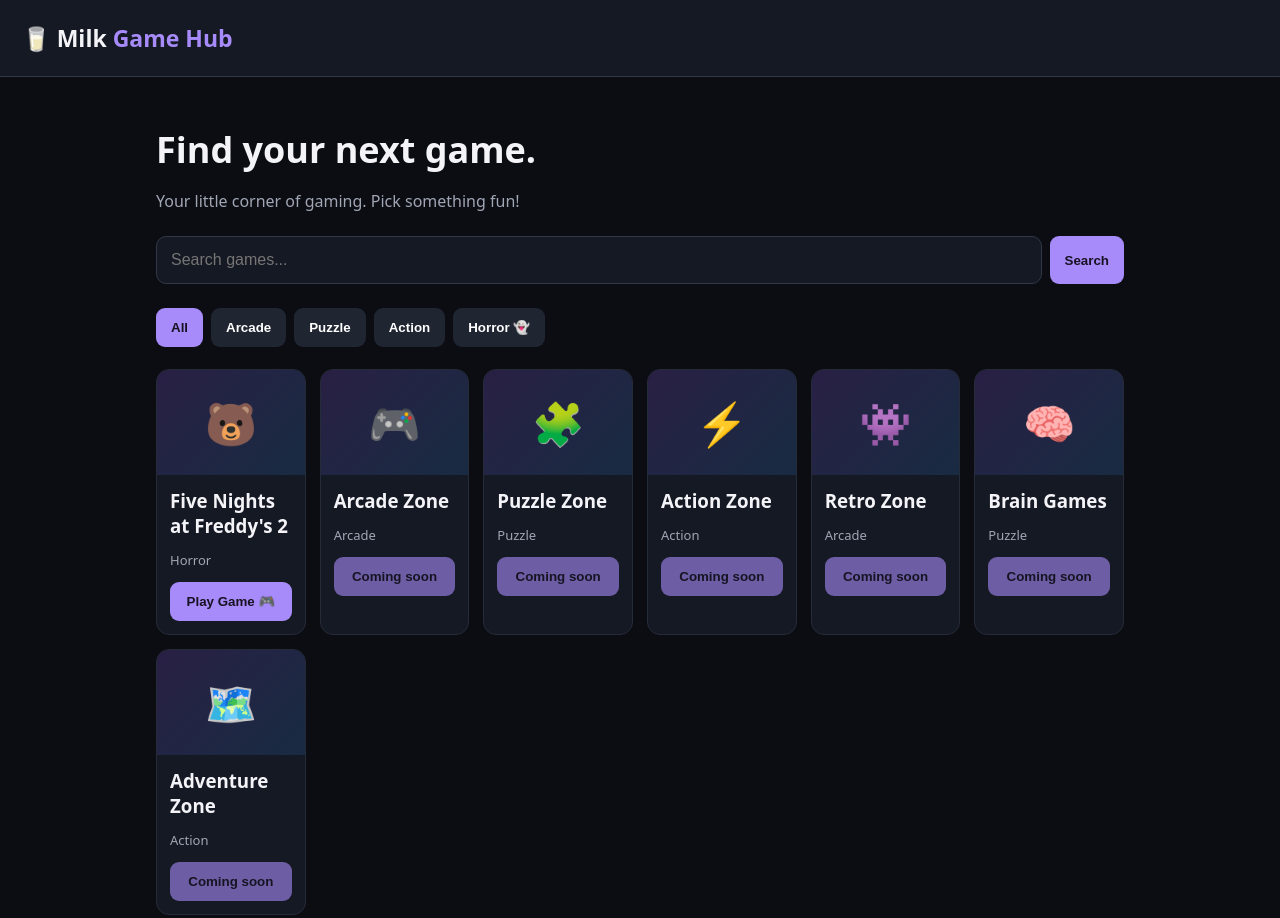
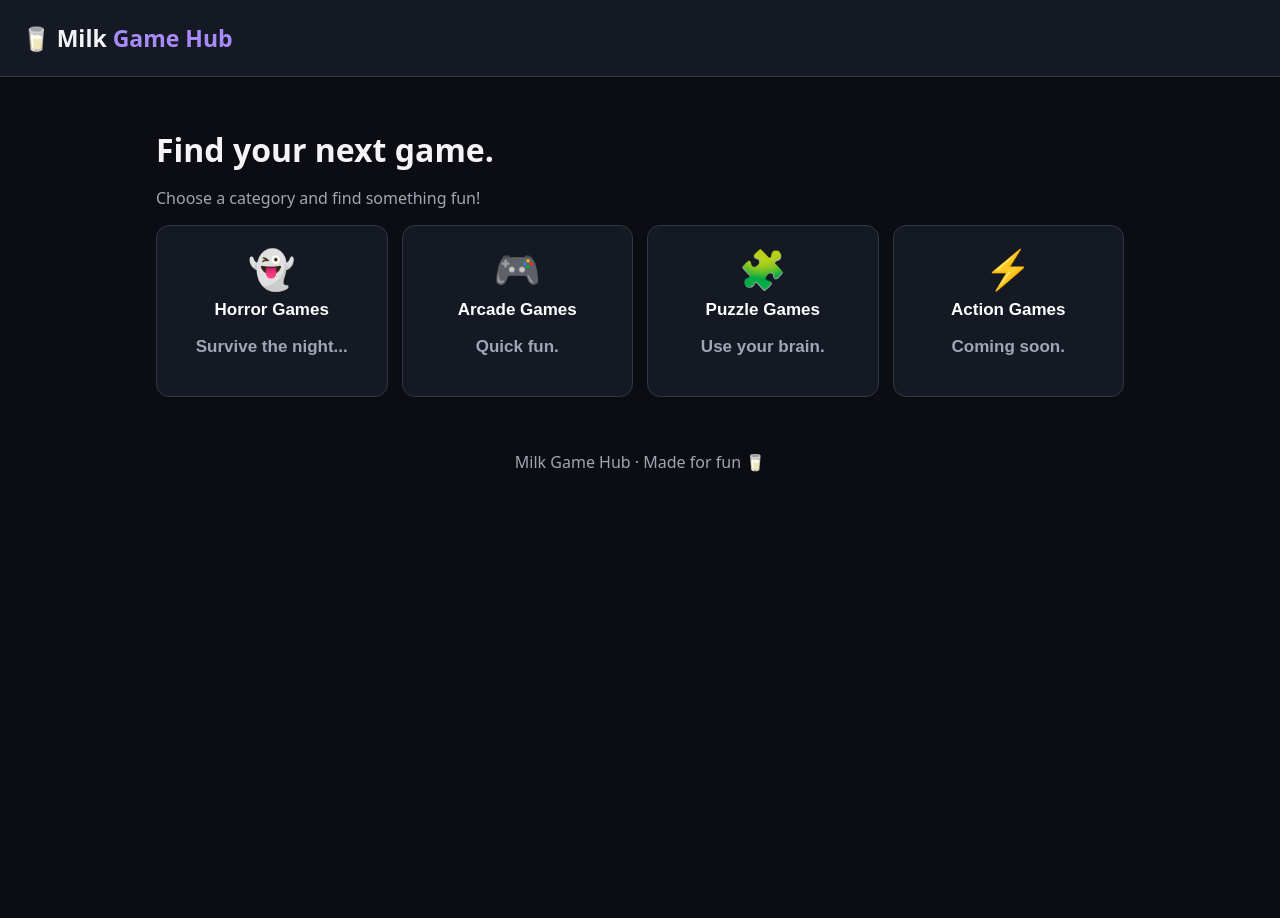
Before and after one commit to Milkhehehe/Milk-game-hub, a plain HTML site: page index.html in a window 1280 px wide. Shown: the top 918 px of the page. After the commit the page ends 800 px from the top, so only its background shows below. Drawn offline with Linux system fonts and the light colour scheme.

Commit message:
Update index.html

```diff
--- a/index.html
+++ b/index.html
@@ -5,7 +5,6 @@
 <meta charset="UTF-8">
 <meta name="viewport" content="width=device-width, initial-scale=1">
 <title>Milk Game Hub</title>
-
 <style>
 * { box-sizing: border-box; }
 
@@ -32,8 +31,21 @@ main {
   padding: 24px 16px;
 }
 
-h1 { font-size: 36px; margin-bottom: 8px; }
+h1 { font-size: 32px; margin-bottom: 8px; }
 p { color: #a1a6b5; }
+
+button, .play {
+  display: inline-block;
+  padding: 12px 15px;
+  border: 0;
+  border-radius: 9px;
+  background: #a78bfa;
+  color: #171222;
+  font-weight: bold;
+  font-size: 14px;
+  text-decoration: none;
+  cursor: pointer;
+}
 
 .search {
   display: flex;
@@ -52,42 +64,15 @@ input {
   font-size: 16px;
 }
 
-button {
-  padding: 12px 15px;
-  border: 0;
-  border-radius: 9px;
-  background: #a78bfa;
-  color: #171222;
-  font-weight: bold;
-  cursor: pointer;
-}
-
-.filters {
-  display: flex;
-  gap: 8px;
-  flex-wrap: wrap;
-  margin-bottom: 22px;
-}
-
-.filters button {
-  background: #202532;
-  color: white;
-}
-
-.filters .active {
-  background: #a78bfa;
-  color: #171222;
-}
-
 .grid {
   display: grid;
-  grid-template-columns: repeat(auto-fit, minmax(140px, 1fr));
+  grid-template-columns: repeat(auto-fit, minmax(145px, 1fr));
   gap: 14px;
 }
 
-.card {
+.card, .category {
   background: #151923;
-  border: 1px solid #252b39;
+  border: 1px solid #303747;
   border-radius: 13px;
   overflow: hidden;
 }
@@ -96,19 +81,48 @@ button {
   padding: 24px 8px;
   text-align: center;
   font-size: 42px;
-  background: linear-gradient(135deg, #292044, #182b42);
+  background: linear-gradient(135deg,#292044,#182b42);
 }
 
 .details { padding: 13px; }
 .details h3 { margin: 0 0 6px; }
 .details p { font-size: 13px; }
-.details button { width: 100%; }
+
+.details .play {
+  width: 100%;
+  text-align: center;
+}
+
+.category {
+  padding: 22px 14px;
+  color: white;
+  text-align: center;
+  cursor: pointer;
+  font-size: 17px;
+  font-weight: bold;
+}
+
+.category:active { transform: scale(0.98); }
+
+.category .emoji {
+  display: block;
+  font-size: 38px;
+  margin-bottom: 8px;
+}
+
+.back {
+  background: #202532;
+  color: white;
+  margin-bottom: 16px;
+}
 
 footer {
   text-align: center;
   padding: 30px;
   color: #a1a6b5;
 }
+
+[hidden] { display: none !important; }
 </style>
 </head>
 
@@ -116,8 +130,41 @@ footer {
 <header>🥛 Milk <span>Game Hub</span></header>
 
 <main>
+  <section id="home">
     <h1>Find your next game.</h1>
-  <p>Your little corner of gaming. Pick something fun!</p>
+    <p>Choose a category and find something fun!</p>
+
+    <div class="grid">
+      <button class="category" data-category="Horror">
+        <span class="emoji">👻</span>
+        Horror Games
+        <p>Survive the night...</p>
+      </button>
+
+      <button class="category" data-category="Arcade">
+        <span class="emoji">🎮</span>
+        Arcade Games
+        <p>Quick fun.</p>
+      </button>
+
+      <button class="category" data-category="Puzzle">
+        <span class="emoji">🧩</span>
+        Puzzle Games
+        <p>Use your brain.</p>
+      </button>
+
+      <button class="category" data-category="Action">
+        <span class="emoji">⚡</span>
+        Action Games
+        <p>Coming soon.</p>
+      </button>
+    </div>
+  </section>
+
+  <section id="categoryPage" hidden>
+    <button class="back" id="back">← Back to categories</button>
+    <h1 id="categoryTitle">Horror Games</h1>
+    <p id="categoryDescription">Pick your game.</p>
 
     <div class="search">
       <input id="search" placeholder="Search games..."
@@ -125,16 +172,9 @@ footer {
       <button id="searchBtn">Search</button>
     </div>
 
-  <nav class="filters">
-    <button class="active" data-cat="All">All</button>
-    <button data-cat="Arcade">Arcade</button>
-    <button data-cat="Puzzle">Puzzle</button>
-    <button data-cat="Action">Action</button>
-    <button data-cat="Horror">Horror 👻</button>
-  </nav>
-
     <section class="grid" id="games"></section>
-  <p id="empty" hidden>No games found. Try another search.</p>
+    <p id="empty" hidden>No games found.</p>
+  </section>
 </main>
 
 <footer>Milk Game Hub · Made for fun 🥛</footer>
@@ -142,30 +182,71 @@ footer {
 <script>
 const games = [
   {
+    name: "Five Nights at Freddy's",
+    cat: "Horror",
+    icon: "🐻",
+    url: "https://fnaf.co/"
+  },
+  {
     name: "Five Nights at Freddy's 2",
     cat: "Horror",
-    icon: "🐻",
+    icon: "🎭",
     url: "https://fnaf.co/five-nights-at-freddys-2"
   },
-  {name:"Arcade Zone",cat:"Arcade",icon:"🎮"},
-  {name:"Puzzle Zone",cat:"Puzzle",icon:"🧩"},
-  {name:"Action Zone",cat:"Action",icon:"⚡"},
-  {name:"Retro Zone",cat:"Arcade",icon:"👾"},
-  {name:"Brain Games",cat:"Puzzle",icon:"🧠"},
-  {name:"Adventure Zone",cat:"Action",icon:"🗺️"}
+  {
+    name: "Five Nights at Freddy's 3",
+    cat: "Horror",
+    icon: "🐰",
+    url: "https://fnaf.co/five-nights-at-freddys-3"
+  },
+  {
+    name: "Five Nights at Freddy's 4",
+    cat: "Horror",
+    icon: "🌙",
+    url: "https://fnaf.co/fnaf-4"
+  }
 ];
 
-let category = "All";
-
+const home = document.getElementById("home");
+const categoryPage = document.getElementById("categoryPage");
+const categoryTitle = document.getElementById("categoryTitle");
+const categoryDescription =
+  document.getElementById("categoryDescription");
 const grid = document.getElementById("games");
 const search = document.getElementById("search");
+
+let currentCategory = "Horror";
+
+document.querySelectorAll("[data-category]").forEach(button => {
+  button.addEventListener("click", () => {
+    currentCategory = button.dataset.category;
+    home.hidden = true;
+    categoryPage.hidden = false;
+
+    categoryTitle.textContent = currentCategory + " Games";
+    categoryDescription.textContent =
+      currentCategory === "Horror"
+        ? "Survive the night. Choose your game!"
+        : "More games coming soon!";
+
+    search.value = "";
+    render();
+    window.scrollTo(0, 0);
+  });
+});
+
+document.getElementById("back").addEventListener("click", () => {
+  categoryPage.hidden = true;
+  home.hidden = false;
+  window.scrollTo(0, 0);
+});
 
 function render() {
   const query = search.value.toLowerCase().trim();
 
   const results = games.filter(game =>
-    game.name.toLowerCase().includes(query) &&
-    (category === "All" || game.cat === category)
+    game.cat === currentCategory &&
+    game.name.toLowerCase().includes(query)
   );
 
   grid.replaceChildren();
@@ -186,40 +267,21 @@ function render() {
     const title = document.createElement("h3");
     title.textContent = game.name;
 
-    const cat = document.createElement("p");
-    cat.textContent = game.cat;
+    const category = document.createElement("p");
+    category.textContent = game.cat;
 
-    const play = document.createElement("button");
-    play.type = "button";
-    play.textContent = game.url ? "Play Game 🎮" : "Coming soon";
-    play.disabled = !game.url;
+    const play = document.createElement("a");
+    play.className = "play";
+    play.textContent = "Play Game 🎮";
+    play.href = game.url;
+    play.target = "_blank";
+    play.rel = "noopener noreferrer";
 
-    if (game.url) {
-      play.addEventListener("click", () => {
-        window.open(game.url, "_blank", "noopener,noreferrer");
-      });
-    } else {
-      play.style.opacity = "0.6";
-      play.style.cursor = "not-allowed";
-    }
-
-    details.append(title, cat, play);
+    details.append(title, category, play);
     card.append(art, details);
     grid.appendChild(card);
   });
 }
-
-document.querySelectorAll("[data-cat]").forEach(button => {
-  button.addEventListener("click", () => {
-    category = button.dataset.cat;
-
-    document.querySelectorAll("[data-cat]").forEach(item => {
-      item.classList.toggle("active", item === button);
-    });
-
-    render();
-  });
-});
 
 document.getElementById("searchBtn")
   .addEventListener("click", render);
@@ -229,8 +291,6 @@ search.addEventListener("input", render);
 search.addEventListener("keydown", event => {
   if (event.key === "Enter") render();
 });
-
-render();
 </script>
 </body>
 </html>
```
Lines whose indentation alone changed are shown as unchanged.
